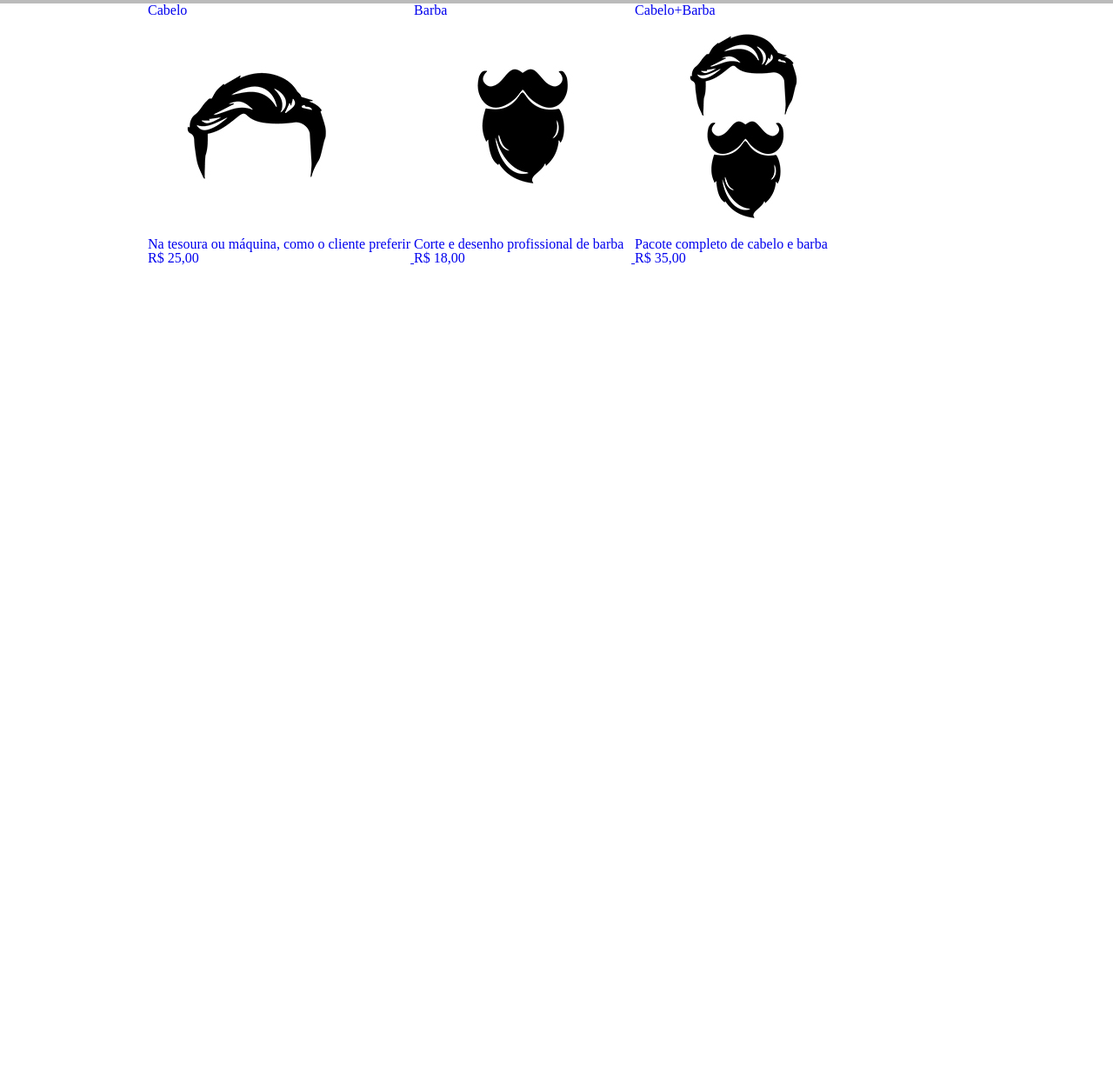
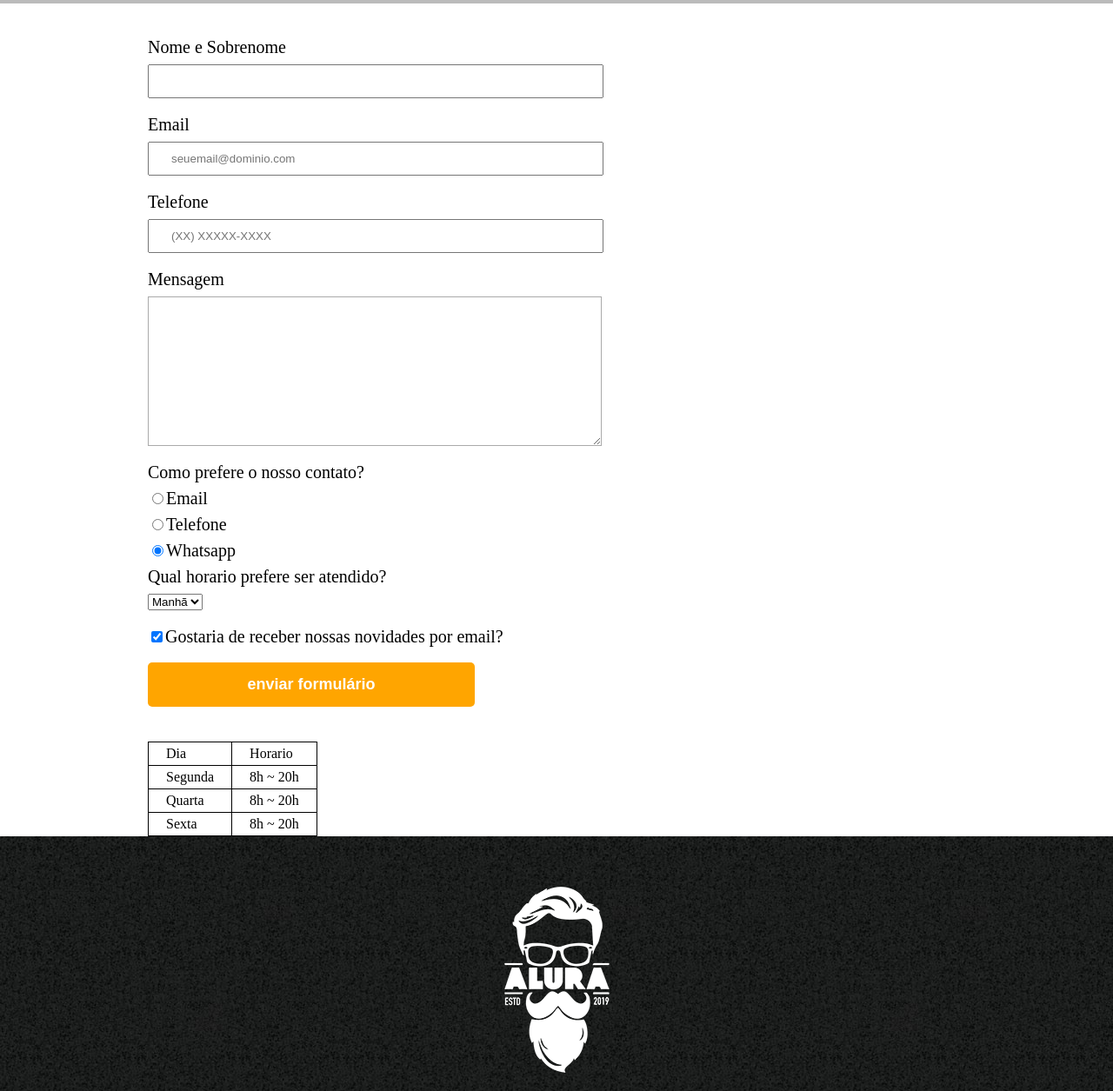
Before and after one commit to R3NEG4D3/R3NEG4D3, a plain HTML site: page produtos.html in a window 1280 px wide. Shown: the part 289-1544 px from the top of the page at 87% size. Before the commit the page ends 800 px from the top, so only its background shows below. Drawn offline with Linux system fonts and the light colour scheme.

Commit message:
Add files via upload

```diff
--- a/produtos.html
+++ b/produtos.html
@@ -1,48 +1,87 @@
 <!DOCTYPE html>
 <html>
+	<head>
 		<meta charset="UTF-8">
-        <title>Produtos - Barbearia Alura</title>
+		<title>Contato - Barbearia Alura</title>
 
 		<link rel="stylesheet" href="reset.css">
-        <link rel="stylesheet" href="produtos.css">
+		<link rel="stylesheet" href="style.css">
 	</head>
 	<body>
 		<header>
 			<div class="caixa">
 				<h1><img src="logo.png"></h1>
+
 				<nav>
-
-
 					<ul>
 						<li><a href="index.html">Home</a></li>
 						<li><a href="produtos.html">Produtos</a></li>
-                 <li><a href="Contato.html">Contato</li>
+						<li><a href="contato.html">Contato</a></li>
 					</ul>
 				</nav>
 			</div>
 		</header>
 
 		<main>
-            <ul class="produtos">
-                <li>
-                    <h2>Cabelo</h2>
-                    <img src="cabelo.jpg">
-                    <p>Na tesoura ou máquina, como o cliente preferir</p>
-                    <p>R$ 25,00</p>
-                </li>
-                <li>
-                    <h2>Barba</h2>
-                    <img src="barba.jpg">
-                    <p>Corte e desenho profissional de barba</p>
-                    <p>R$ 18,00</p>
-                </li>
-                <li>
-                    <h2>Cabelo+Barba</h2>
-                    <img src="cabelo+barba.jpg">
-                    <p>Pacote completo de cabelo e barba</p>
-                    <p>R$ 35,00</p>
-                </li>
-            </ul>
+			  <form>
+					  <label for="nomesobrenome">Nome e Sobrenome</label>
+					  <input type="text" id="nomesobrenome" class="input-padrao" required>
+
+						<label for="email">Email</label>
+						<input type="email" id="email" class="input-padrao" required placeholder="seuemail@dominio.com">
+
+						<label for="telefone">Telefone</label>
+						<input type="tel" id="telefone" class="input-padrao" required placeholder="(XX) XXXXX-XXXX">
+
+            <label for="mensagem">Mensagem</label>
+						<textarea cols="70" rows="10" id="mensagem" class="input-padrao" required></textarea>
+
+						<fieldset>
+						<legend>Como prefere o nosso contato?</legend>
+						<label for="radio-email"><input type="radio" name="contato" value="email" id="radio-email">Email</label>
+
+            <label for="radio-telefone"><input type="radio" name="contato" value="telefone" id="radio-telefone">Telefone</label>
+
+						<label for="radio-whatsapp"><input type="radio" name="contato" value="whatsapp" id="radio-whatsapp" checked>Whatsapp</label>
+        </fieldset>
+
+        <fieldset>
+					 <legend>Qual horario prefere ser atendido?</legend>
+				<select>
+					  <option>Manhã</option>
+						<option>Tarde</option>
+						<option>Noite</option>
+        </select>
+			</fieldset>
+
+						<label class="checkbox"><input type="checkbox"  checked>Gostaria de receber nossas novidades por email?</label>
+
+						<input type="submit" value="enviar formulário" class="enviar">
+				</form>
+
+				<table>
+            <tr>
+							  <td>Dia</td>
+								<td>Horario</td>
+			      </tr>
+						<tr>
+							  <td>Segunda</td>
+								<td>8h ~ 20h</td>
+					  </tr>
+						<tr>
+							  <td>Quarta</td>
+								<td>8h ~ 20h</td>
+						</tr>
+						<tr>
+							  <td>Sexta</td>
+								<td>8h ~ 20h</td>
+					  </tr>
+				</table>
 		</main>
+
+		<footer>
+			<img src="logo-branco.png">
+			<p class="copyright">&copy; Copyright Barbearia Alura - 2019</p>
+		</footer>
 	</body>
 </html>
```
Also changed, not shown: style.css (line endings or trailing spaces). Lines whose indentation alone changed are shown as unchanged.
